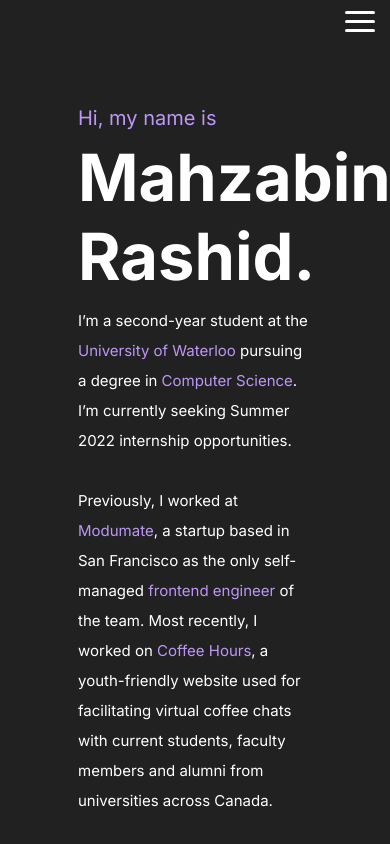
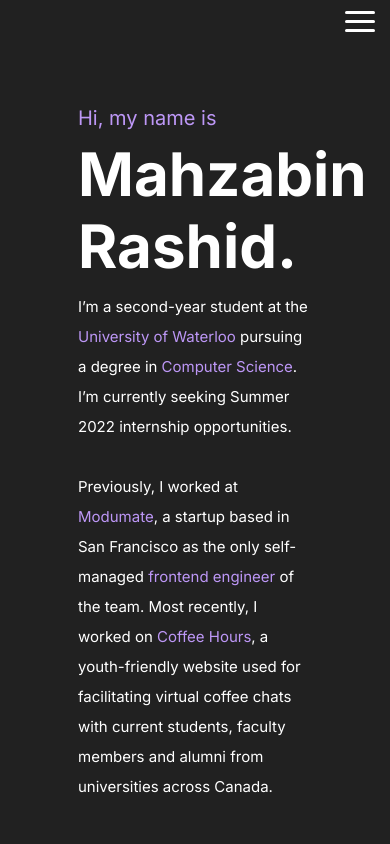
Before and after one commit to mahzabinrashid/portfolio, a React (Create React App) app: page / in a window 390 px wide. Shown: the top 844 px of the page. Built offline with nearby package versions, Linux system fonts and the light colour scheme; the HTML template or start-up script is replaced by a standard one.

Commit message:
more responsive

```diff
--- a/src/components/Intro.scss
+++ b/src/components/Intro.scss
@@ -7,7 +7,7 @@
   font-family: "Inter", sans-serif;
 
   h1 {
-    font-size: 65px;
+    font-size: 60px;
     padding-bottom: 10px;
   }
   h2 {
--- a/src/components/TechColumns.scss
+++ b/src/components/TechColumns.scss
@@ -11,13 +11,12 @@
     display: flex;
 
     .tech_bullets {
-      padding-right: 154px;
+      padding-right: 100px;
     }
     .bullets {
       ul {
         list-style-image: url("../images/bullet.svg");
         line-height: 30px;
-
       }
     }
   }
--- a/src/components/Technology.scss
+++ b/src/components/Technology.scss
@@ -1,5 +1,5 @@
 .technology {
     font-family: "Inter", sans-serif;
-    width: 70%;
+    width: 80%;
     margin: auto;
 }
```
